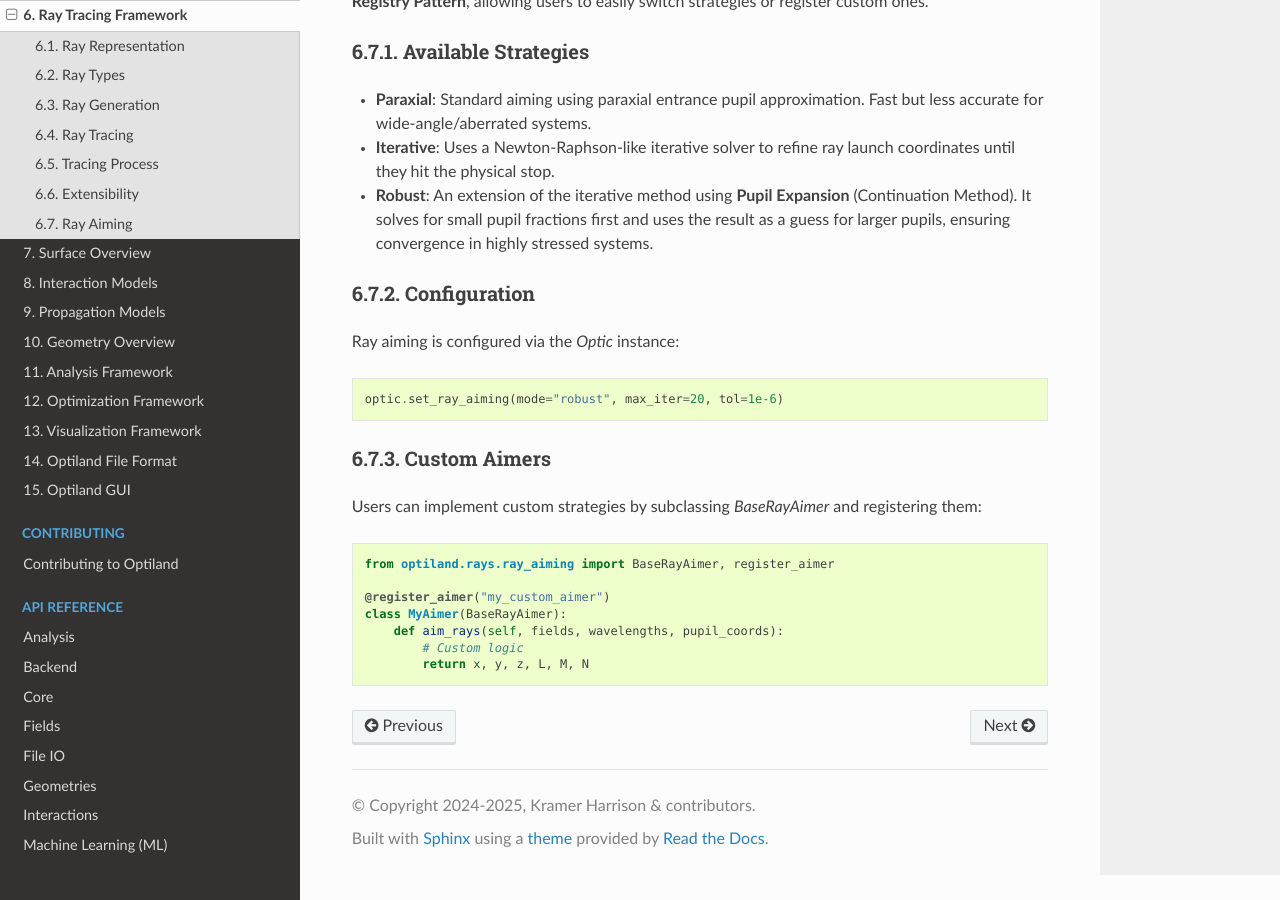
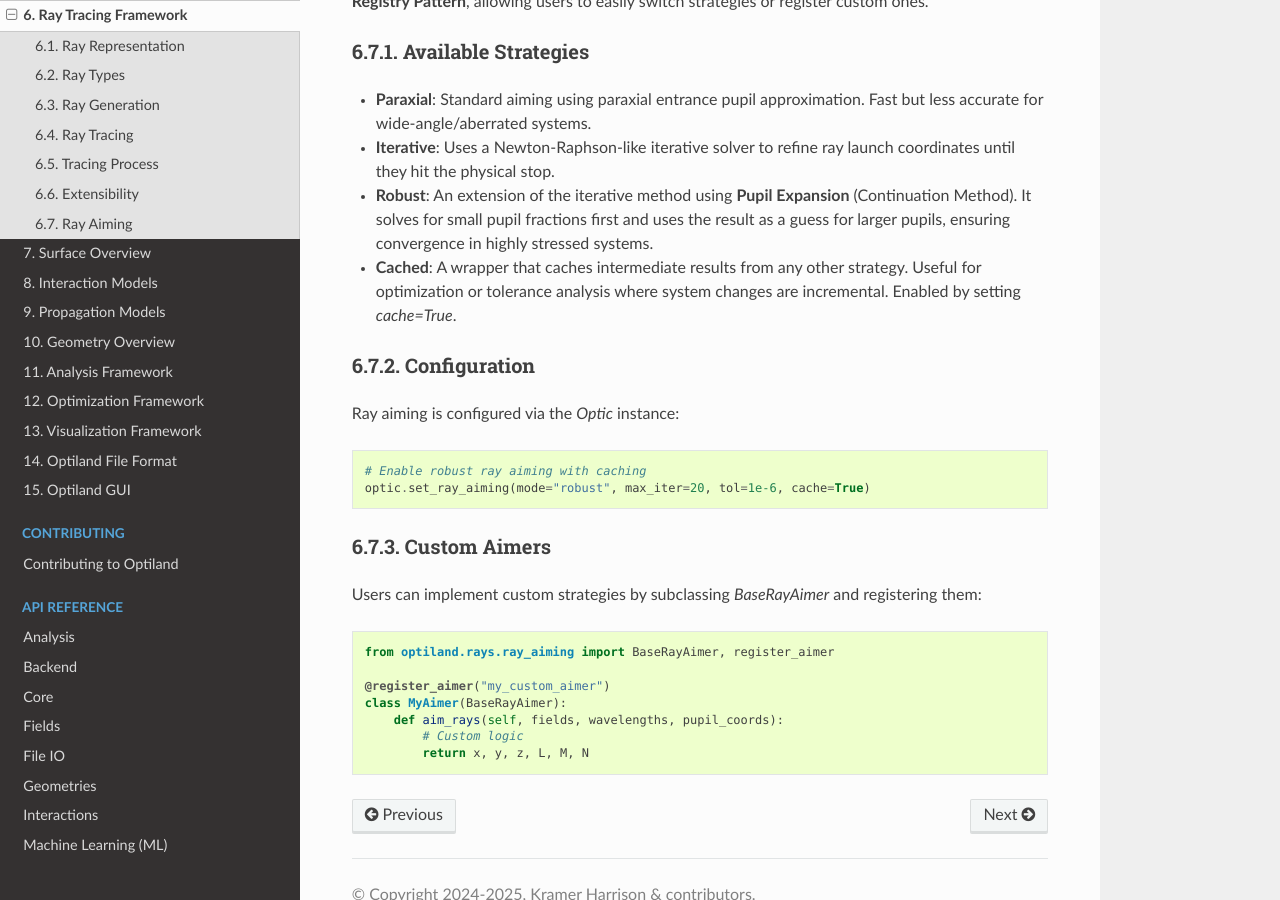
Before and after one commit to HarrisonKramer/optiland, a Sphinx documentation site: the page built from docs/developers_guide/ray_overview.rst, in a window 1280 px wide and 900 px high, scrolled down 2613 px. Built offline with Sphinx 7.4.7 and the Read the Docs theme 3.1.0, drawn with Linux system fonts in a browser that asks for light colours; pages that are not in the unit, such as notebooks, are missing from menus.

Commit message:
docs: Add API, developer guide, and gallery example for ray tracing and aiming capabilities.

```diff
--- a/docs/developers_guide/ray_overview.rst
+++ b/docs/developers_guide/ray_overview.rst
@@ -92,6 +92,7 @@ Available Strategies
 - **Paraxial**: Standard aiming using paraxial entrance pupil approximation. Fast but less accurate for wide-angle/aberrated systems.
 - **Iterative**: Uses a Newton-Raphson-like iterative solver to refine ray launch coordinates until they hit the physical stop.
 - **Robust**: An extension of the iterative method using **Pupil Expansion** (Continuation Method). It solves for small pupil fractions first and uses the result as a guess for larger pupils, ensuring convergence in highly stressed systems.
+- **Cached**: A wrapper that caches intermediate results from any other strategy. Useful for optimization or tolerance analysis where system changes are incremental. Enabled by setting `cache=True`.
 
 Configuration
 ^^^^^^^^^^^^^
@@ -99,7 +100,8 @@ Ray aiming is configured via the `Optic` instance:
 
 .. code-block:: python
 
-    optic.set_ray_aiming(mode="robust", max_iter=20, tol=1e-6)
+    # Enable robust ray aiming with caching
+    optic.set_ray_aiming(mode="robust", max_iter=20, tol=1e-6, cache=True)
 
 Custom Aimers
 ^^^^^^^^^^^^^
```
Also changed, not shown: docs/api/api_rays.rst (+21 -2 lines), docs/gallery/miscellaneous/ray_aiming.ipynb.
